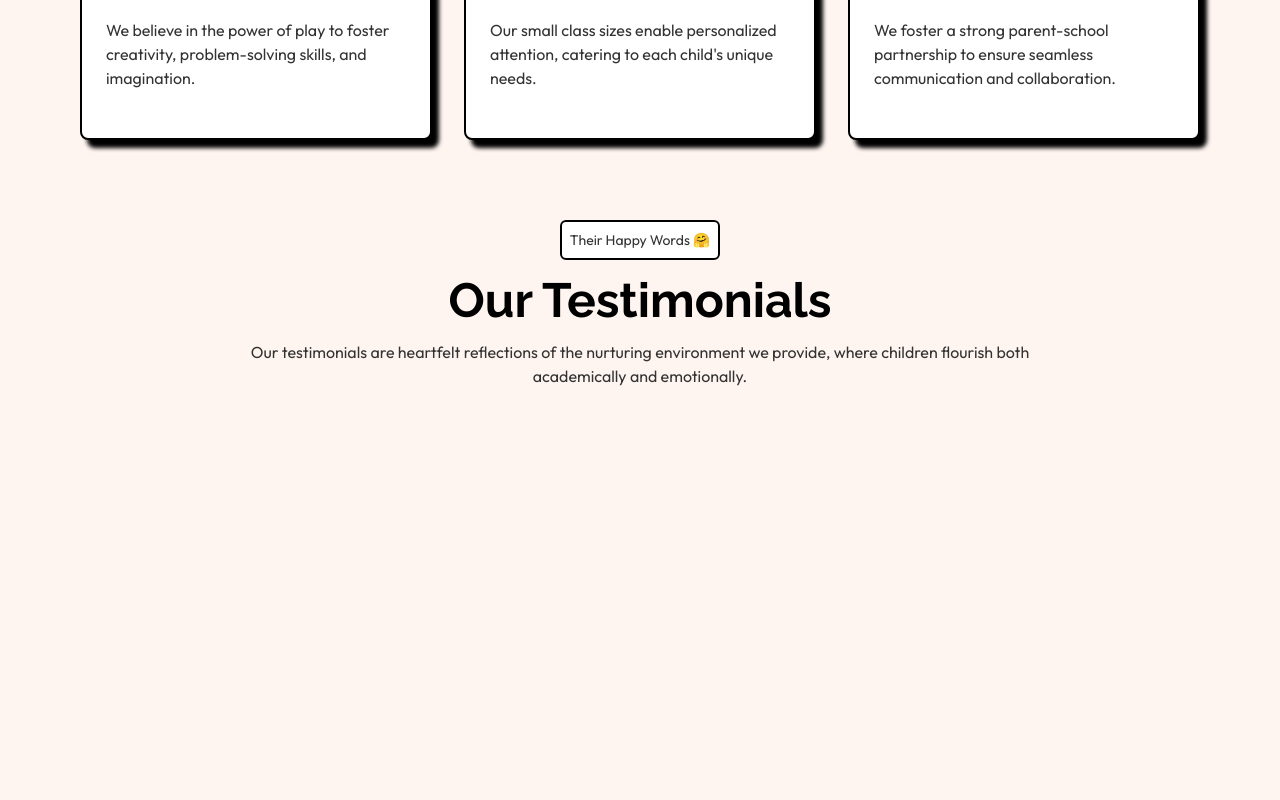
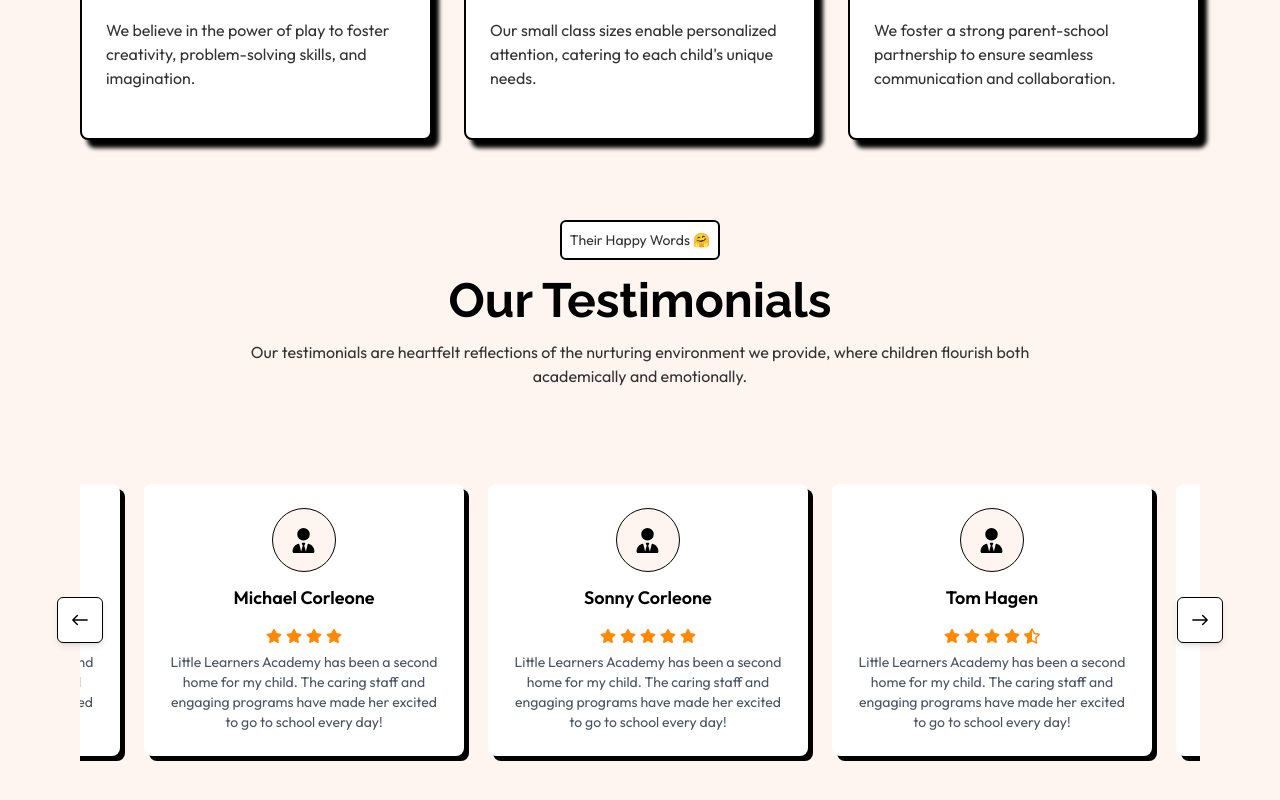
Before and after one commit to Abdelrahman0963/School-Education-Website, a React (Vite) app: page / in a window 1280 px wide. Shown: the part 1416-2216 px from the top of the page. Built offline with nearby package versions, Linux system fonts and the light colour scheme.

Commit message:
feat: integrate Embla Carousel for user reviews with autoplay functionality and custom styling

```diff
--- a/package.json
+++ b/package.json
@@ -11,6 +11,8 @@
   },
   "dependencies": {
     "@tailwindcss/vite": "^4.1.14",
+    "embla-carousel-autoplay": "^8.6.0",
+    "embla-carousel-react": "^8.6.0",
     "react": "^19.1.1",
     "react-dom": "^19.1.1",
     "react-icons": "^5.5.0",
--- a/src/components/homePage/Carousel.tsx
+++ b/src/components/homePage/Carousel.tsx
@@ -1,22 +1,84 @@
-import React from "react";
-import { FaUserAlt, FaStar } from "react-icons/fa";
+import useEmblaCarousel from "embla-carousel-react";
+import Autoplay from "embla-carousel-autoplay";
+import { FaStar, FaStarHalfAlt } from "react-icons/fa";
+import { IoIosArrowRoundBack, IoIosArrowRoundForward } from "react-icons/io";
+import { FaUserTie } from "react-icons/fa6";
 
-const Carousel: React.FC = () => {
-    const carouselItems = [
-        { username: "John Doe", rate: 4.5, description: "Great service and friendly staff!" },
-        { username: "Jane Smith", rate: 4.0, description: "Excellent experience! Highly recommended!" },
-        { username: "Alice Johnson", rate: 5.0, description: "Absolutely loved it! Will come back again." },
-        { username: "Bob Brown", rate: 4.5, description: "Good, but there is room for improvement." },
-        { username: "Bob Brown", rate: 4.5, description: "Good, but there is room for improvement." },
-        { username: "Bob Brown", rate: 4.5, description: "Good, but there is room for improvement." },
-        { username: "Bob Brown", rate: 4.5, description: "Good, but there is room for improvement." },
-        { username: "Bob Brown", rate: 4.5, description: "Good, but there is room for improvement." },
-    ];
+const carouselItems = [
+    { username: "Don Vito Corleone", images: <FaUserTie size={25} />, rate: 4.5, description: "Little Learners Academy has been a second home for my child. The caring staff and engaging programs have made her excited to go to school every day!" },
+    { username: "Michael Corleone", images: <FaUserTie size={25} />, rate: 4.0, description: "Little Learners Academy has been a second home for my child. The caring staff and engaging programs have made her excited to go to school every day!" },
+    { username: "Sonny Corleone", images: <FaUserTie size={25} />, rate: 5.0, description: "Little Learners Academy has been a second home for my child. The caring staff and engaging programs have made her excited to go to school every day!" },
+    { username: "Tom Hagen", images: <FaUserTie size={25} />, rate: 4.5, description: "Little Learners Academy has been a second home for my child. The caring staff and engaging programs have made her excited to go to school every day!" },
+    { username: "Fredo Corleone", images: <FaUserTie size={25} />, rate: 4.5, description: "Little Learners Academy has been a second home for my child. The caring staff and engaging programs have made her excited to go to school every day!" },
+    { username: "Luca Brasi", images: <FaUserTie size={25} />, rate: 4.5, description: "Little Learners Academy has been a second home for my child. The caring staff and engaging programs have made her excited to go to school every day!" },
+    { username: "Clemenza", images: <FaUserTie size={25} />, rate: 4.5, description: "Little Learners Academy has been a second home for my child. The caring staff and engaging programs have made her excited to go to school every day!" },
+    { username: "Barzini", images: <FaUserTie size={25} />, rate: 4.5, description: "Little Learners Academy has been a second home for my child. The caring staff and engaging programs have made her excited to go to school every day!" },
+    { username: "Jack Woltz", images: <FaUserTie size={25} />, rate: 4.5, description: "Little Learners Academy has been a second home for my child. The caring staff and engaging programs have made her excited to go to school every day!" },
+    { username: "Sollozzo", images: <FaUserTie size={25} />, rate: 4.5, description: "Little Learners Academy has been a second home for my child. The caring staff and engaging programs have made her excited to go to school every day!" },
+    { username: "Johnny Fontane", images: <FaUserTie size={25} />, rate: 4.5, description: "Little Learners Academy has been a second home for my child. The caring staff and engaging programs have made her excited to go to school every day!" },
+    { username: "Cuneo", images: <FaUserTie size={25} />, rate: 4.5, description: "Little Learners Academy has been a second home for my child. The caring staff and engaging programs have made her excited to go to school every day!" },
+    { username: "Tessio", images: <FaUserTie size={25} />, rate: 4.5, description: "Little Learners Academy has been a second home for my child. The caring staff and engaging programs have made her excited to go to school every day!" },
+    { username: "Capt. McCluskey", images: <FaUserTie size={25} />, rate: 4.5, description: "Little Learners Academy has been a second home for my child. The caring staff and engaging programs have made her excited to go to school every day!" },
+];
 
 
+const Carousel = () => {
+    const [emblaRef, emblaApi] = useEmblaCarousel(
+        { loop: true, align: "start", skipSnaps: false },
+        [Autoplay({ delay: 3000, stopOnInteraction: true, stopOnMouseEnter: true })]
+    );
+
+    const scrollPrev = () => emblaApi && emblaApi.scrollPrev();
+    const scrollNext = () => emblaApi && emblaApi.scrollNext();
+
+    const renderStars = (rate: number) => {
+        const full = Math.floor(rate);
+        const hasHalf = rate - full >= 0.5;
+        return (
+            <>
+                {[...Array(full)].map((_, i) => <FaStar key={`f-${i}`} />)}
+                {hasHalf && <FaStarHalfAlt key="half" />}
+            </>
+        );
+    };
+
     return (
-        <div className="w-full slider-container relative !p-16 !mt-10">
-            <div className="flex gap-8 overflow-x-auto scroll-smooth snap-x snap-mandatory"></div>
+        <div className="!mt-8 flex flex-col items-center relative w-full">
+            <div className="w-full max-w-6xl relative flex items-center">
+                <button
+                    onClick={scrollPrev}
+                    className="absolute left-0 z-40 cursor-pointer -translate-x-1/2 bg-white border border-black rounded-md !p-2 shadow-md hover:bg-gray-100"
+                    aria-label="Previous"
+                >
+                    <IoIosArrowRoundBack size={28} />
+                </button>
+                <div className="w-full overflow-hidden !px-4 md:!p-16" ref={emblaRef}>
+                    <div className="flex gap-6 !px-4">
+                        {carouselItems.map((item, i) => (
+                            <div
+                                key={i}
+                                className="flex-[0_0_100%] sm:flex-[0_0_50%] lg:flex-[0_0_33.333%] bg-white rounded-lg shadow-[5px_5px_0_#000] !p-6 flex flex-col items-center text-center"
+                            >
+                                <div className="w-16 h-16 bg-[var(--primary-color)] border border-black rounded-full flex justify-center items-center !mb-3">
+                                    {item.images || <FaUserTie size={30} />}
+                                </div>
+                                <h3 className="font-semibold text-lg !mb-2">{item.username}</h3>
+                                <div className="flex justify-center gap-1 !my-2 text-orange-400">
+                                    {renderStars(item.rate)}
+                                </div>
+                                <p className="text-gray-600 text-sm">{item.description}</p>
+                            </div>
+                        ))}
+                    </div>
+                </div>
+                <button
+                    onClick={scrollNext}
+                    className="absolute right-0 z-40 cursor-pointer translate-x-1/2 bg-white border border-black rounded-md !p-2 shadow-md hover:bg-gray-100"
+                    aria-label="Next"
+                >
+                    <IoIosArrowRoundForward size={28} />
+                </button>
+            </div>
         </div>
     );
 };
--- a/src/index.css
+++ b/src/index.css
@@ -30,3 +30,19 @@
     -moz-osx-font-smoothing: grayscale;
     background-color: var(--primary-color);
 }
+
+.embla
+{
+    overflow: hidden;
+}
+
+.embla__container
+{
+    display: flex;
+}
+
+.embla__slide
+{
+    flex: 0 0 100%;
+    min-width: 0;
+}
```
Also changed, not shown: 1 other file (tests, documents, lock files or other folders).
